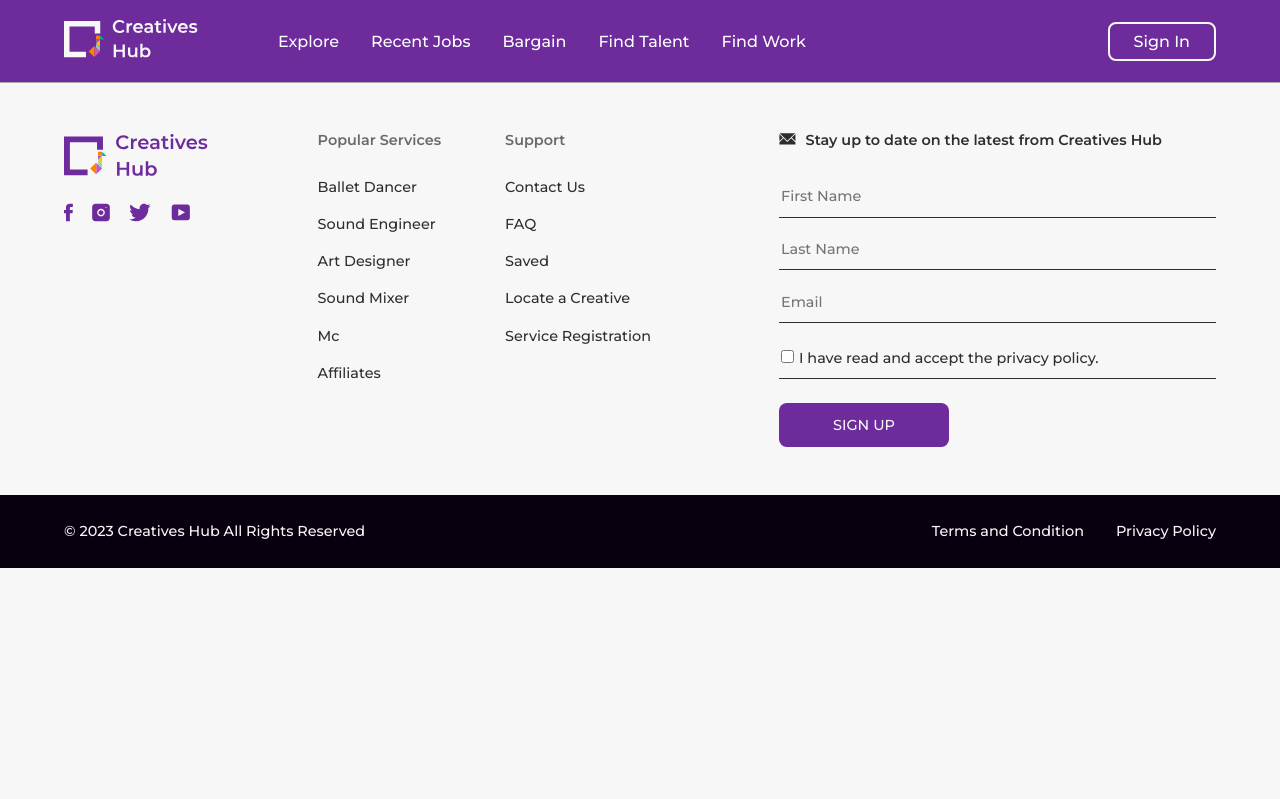
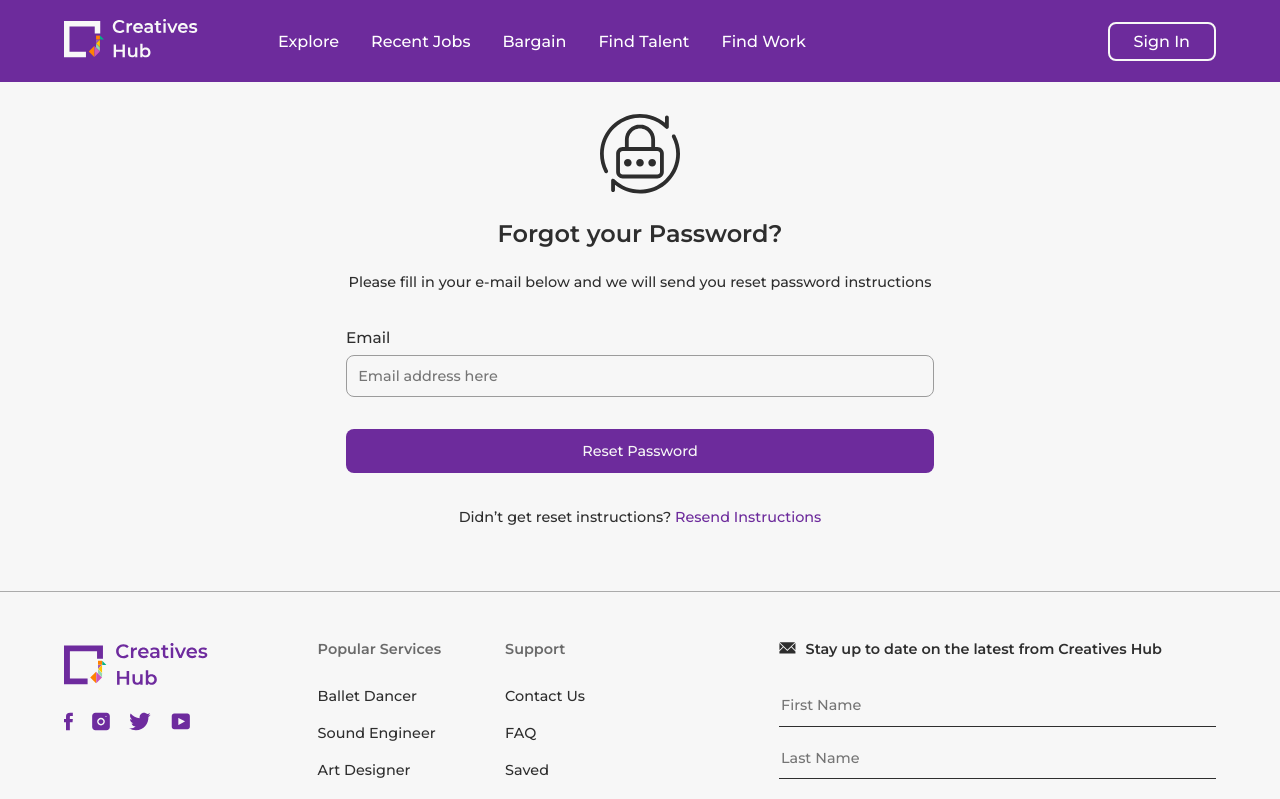
Before and after one commit to doshservices/creativehub, a React (Vite) app: page /passwordreset in a window 1280 px wide. Shown: the top 799 px of the page. Built offline with nearby package versions, Linux system fonts and the light colour scheme.

Commit message:
reset page completed

```diff
--- a/src/App.tsx
+++ b/src/App.tsx
@@ -6,6 +6,7 @@ import SignIn from './views/signin/signIn';
 import HeaderNav from './components/navigation/headerNav';
 import { BrowserRouter, Route, Routes } from 'react-router-dom';
 import Verify from './views/emailVerify/verify';
+import Reset from './views/passreset/reset';
 
 const App = () => {
 
@@ -17,6 +18,7 @@ const App = () => {
         <Route path='/signup' element={<SignIn />} />
         <Route path='/login' element={<Login />} />
         <Route path='/verifyemail' element={<Verify />} />
+        <Route path='/passwordreset' element={<Reset />} />
       </Routes>
       <Footer />
     </BrowserRouter>
--- /dev/null
+++ b/src/views/passreset/reset.scss
@@ -0,0 +1,52 @@
+@import '../../scss/_variables.scss';
+
+#reset__password {
+    padding: 2rem $base;
+    color: $dark200;
+    max-width: 620px;
+    margin: auto;
+    text-align: center;
+
+    >img {
+        height: 80px;
+    }
+
+    h2 {
+        margin: 1rem 0;
+        line-height: 2.5rem;
+        font-weight: map-get($font-weights, semibold);
+    }
+
+    >p {
+        font-size: $meduim;
+    }
+
+    form {
+        label {
+            margin-top: 2rem;
+        }
+
+        button {
+            width: 100%;
+        }
+
+        .signin-btn {
+            margin: 2rem 0;
+        }
+    }
+
+
+    &__resend {
+        font-size: $meduim;
+        margin: 1.8rem 0;
+        display: block;
+
+        & span {
+            color: $primary;
+        }
+    }
+
+    label {
+        text-align: left;
+    }
+}
--- /dev/null
+++ b/src/views/passreset/reset.tsx
@@ -0,0 +1,21 @@
+import './reset.scss'
+import logo from './Group.svg';
+import { InputLabel } from '../../components/inputs/inputs';
+import { SignBtn } from '../../components/button/button';
+
+const Reset = () => {
+    return (
+        <section id="reset__password">
+            <img src={logo} alt="" />
+            <h2>Forgot your Password?</h2>
+            <p>Please fill in your e-mail below and we will send you reset password instructions</p>
+            <form action="">
+                <InputLabel label='Email' placeholder='Email address here' />
+                <SignBtn id='purple' content='Reset Password' type='submit' />
+            </form>
+            <p id='reset__password__resend'>Didn’t get reset instructions? <span>Resend Instructions</span></p>
+        </section>
+    )
+}
+
+export default Reset;
```
Also changed, not shown: src/views/passreset/Group.svg (added).
